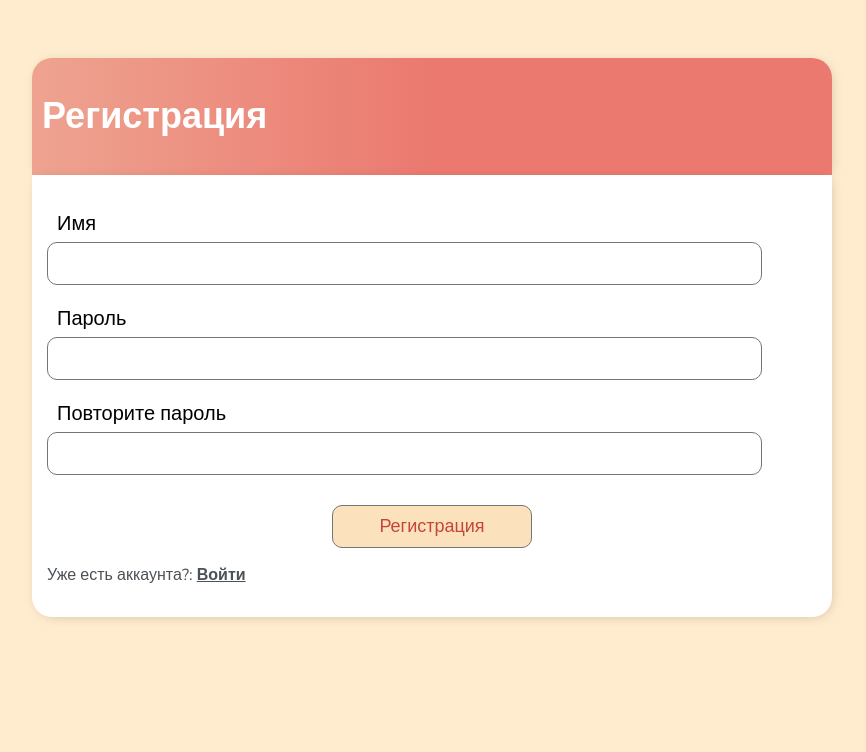
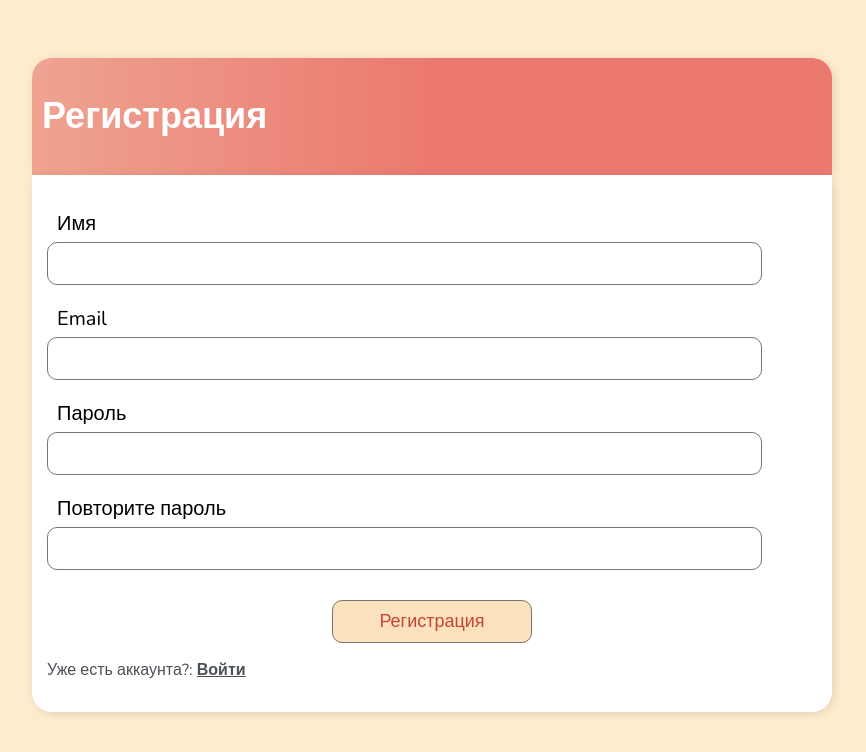
Before and after one commit to G0udini/todoapp, a Django app: page /register/ in a window 1280 px wide. Shown: the top 752 px of the page, without its empty margins (208-1074 px from the left). Run offline with Django 3.2, Linux system fonts and the light colour scheme; some libraries are stand-ins or nearby versions.

Commit message:
reformat reset pass and add email field to register

```diff
--- a/base/forms.py
+++ b/base/forms.py
@@ -1,5 +1,9 @@
+from django import forms
+from django.contrib.auth.models import User
 from django.forms import ModelForm
 from django.forms.models import inlineformset_factory
+
+from django.contrib.auth.forms import UserCreationForm
 from .models import TickList, Task
 
 
@@ -20,3 +24,19 @@
             "title": "Задача",
             "description": "Описание",
         }
+
+
+class MyUserCreationForm(UserCreationForm):
+    email = forms.EmailField(required=True)
+
+    class Meta:
+        model = User
+        fields = ("username", "email")
+
+    def clean_email(self):
+        email = self.cleaned_data["email"]
+        if User.objects.filter(email=email).exists():
+            raise forms.ValidationError(
+                "Пользователь с таким email-адресом уже существует."
+            )
+        return email
--- a/base/models.py
+++ b/base/models.py
@@ -1,9 +1,9 @@
 from django.db import models
-from django.contrib.auth.models import User
+from django.conf import settings
 
 
 class Task(models.Model):
-    user = models.ForeignKey(User, on_delete=models.CASCADE)
+    user = models.ForeignKey(settings.AUTH_USER_MODEL, on_delete=models.CASCADE)
     title = models.CharField(max_length=200)
     description = models.TextField(blank=True)
     complete = models.BooleanField(default=False)
--- a/base/templates/base/login.html
+++ b/base/templates/base/login.html
@@ -18,7 +18,10 @@
             <input class="button" type="submit" value="Войти">
         </div>
     </form>
+    <div style="display: flex; justify-content: space-between;">
     <p>Еще нет аккаунта?:  <a href="{% url 'register' %}">Регистрация</a></p>
+    <p>Забыли пароль?:  <a href="{% url 'password-reset' %}">Восстановить</a></p>
+    </div>
 </div>
 
 {% endblock content %}
--- a/base/templates/base/register.html
+++ b/base/templates/base/register.html
@@ -12,6 +12,9 @@
         <label>Имя</label>
         {{form.username}}
 
+        <label>Email</label>
+        {{form.email}}
+
         <label>Пароль</label>
         {{form.password1}}
 
--- a/base/urls.py
+++ b/base/urls.py
@@ -39,7 +39,7 @@
         name="password-reset-done",
     ),
     path(
-        "password-reset-confirm/",
+        "password-reset-confirm/<uidb64>/<token>",
         CustomPasswordResetConfirmView.as_view(),
         name="password-reset-confirm",
     ),
--- a/base/views.py
+++ b/base/views.py
@@ -4,7 +4,6 @@
 from django.views.generic.list import ListView
 from django.views.generic.edit import DeleteView, FormView
 from django.urls import reverse_lazy
-from django.contrib.auth.forms import UserCreationForm
 from django.contrib.auth import login
 from django.contrib.auth.mixins import LoginRequiredMixin
 from django.contrib.auth.views import (
@@ -19,7 +18,7 @@
 from django.core.paginator import EmptyPage, PageNotAnInteger, Paginator
 
 from .models import Task, TickList
-from .forms import TaskForm, TickListInlineFormSet
+from .forms import MyUserCreationForm, TaskForm, TickListInlineFormSet
 from braces.views import JsonRequestResponseMixin
 
 
@@ -140,7 +139,7 @@
 
 class RegisterPage(FormView):
     template_name = "base/register.html"
-    form_class = UserCreationForm
+    form_class = MyUserCreationForm
     redirect_authenticated_user = True
 
     def get_success_url(self):
@@ -192,7 +191,7 @@
 
 class CustomPasswordResetView(PasswordResetView):
     template_name = "registration/password_reset.html"
-    email_template_name = "registration/password_reset_email.html"
+    email_template_name = "registration/pass_reset_email.html"
     success_url = reverse_lazy("password-reset-done")
 
 
@@ -202,6 +201,7 @@
 
 class CustomPasswordResetConfirmView(PasswordResetConfirmView):
     template_name = "registration/password_reset_conf.html"
+    success_url = reverse_lazy("password-reset-complete")
 
 
 class CustomPasswordResetCompleteView(PasswordResetCompleteView):
--- a/manage.py
+++ b/manage.py
@@ -3,12 +3,9 @@
 import os
 import sys
 
-import dotenv
-
 
 def main():
     """Run administrative tasks."""
-    dotenv.read_dotenv()
 
     os.environ.setdefault("DJANGO_SETTINGS_MODULE", "todo.settings")
     try:
```
Also changed, not shown: base/templates/registration/password_reset_conf.html (+8 -2 lines), todo/settings.py (+6 -4 lines), README.md, base/migrations/0001_initial.py, base/migrations/0002_alter_task_complete.py (deleted), base/migrations/0003_auto_20210817_1637.py (deleted), base/migrations/0004_ticklist.py (deleted), base/migrations/0005_alter_ticklist_options.py (deleted), base/migrations/0006_auto_20211117_2316.py (deleted), base/templates/registration/pass_reset_email.html (renamed from base/templates/registration/password_reset_email.html).
